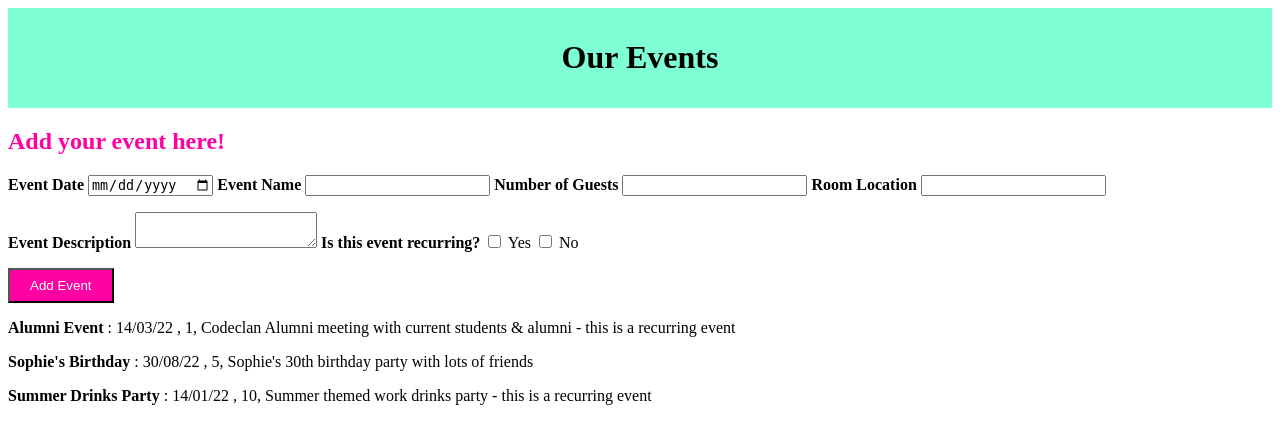
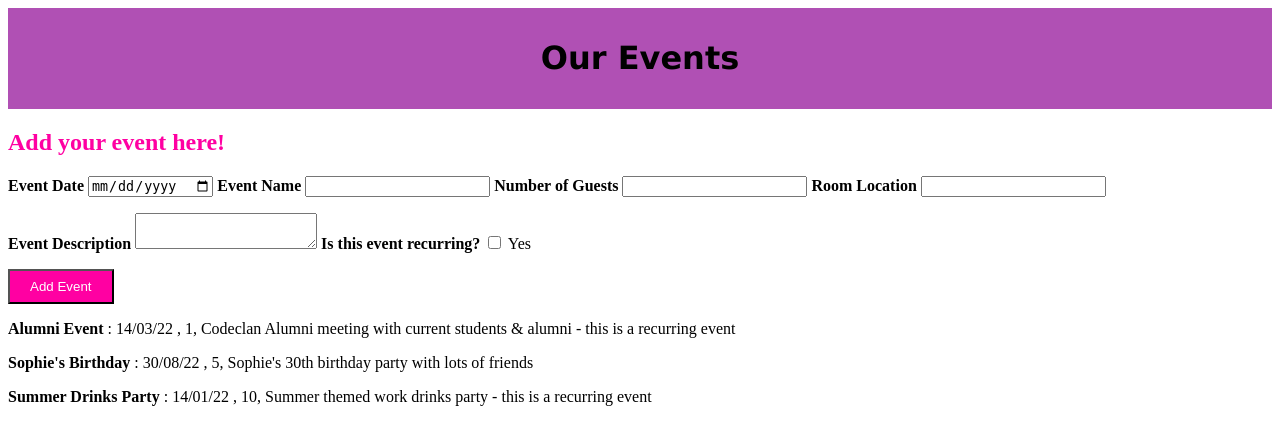
Before and after one commit to fionaberkery/events_list, a Flask app: page /events in a window 1280 px wide. Shown: the top 445 px of the page. Run offline with Flask 2, Linux system fonts and the light colour scheme.

Commit message:
final extension complete

```diff
--- a/controllers/controller.py
+++ b/controllers/controller.py
@@ -15,7 +15,12 @@ def events_page():
     event_no_of_guests = request.form["guests"]
     event_room_location = request.form["room"]
     event_description = request.form["description"]
-    is_event_recurring = request.form["recurring"]
-    new_event = Event(event_date, event_name, event_no_of_guests, event_room_location, event_description, is_event_recurring)
+
+    if "recurring" in request.form:
+        recurring = True
+    else:
+        recurring = False
+
+    new_event = Event(event_date, event_name, event_no_of_guests, event_room_location, event_description, recurring)
     add_new_event(new_event)
     return render_template('index.html', title='Home', events=events)
--- a/static/style.css
+++ b/static/style.css
@@ -1,8 +1,9 @@
 body > header {
-    background-color: aquamarine;
+    background-color: rgb(176, 80, 180);
     size : 100px;
     text-align: center;
     padding : 10px;
+    font-family: 'Lucida Sans', 'Lucida Sans Regular', 'Lucida Grande', 'Lucida Sans Unicode', Geneva, Verdana, sans-serif;
 }
 
 body > section > header {
@@ -22,3 +23,8 @@ form {
     color : white;
     padding : 8px 20px;
 }
+
+div {
+    border-radius: 5px;
+    border-color: black;
+}
--- a/templates/index.html
+++ b/templates/index.html
@@ -33,8 +33,6 @@
 
         <input type="checkbox" name="recurring" id="recurring" value="yes">
         <label for="recurring" > Yes </label>
-        <input type="checkbox" name="recurring" id="recurring" value="no">
-        <label for="recurring" > No </label>
         <p>
         <input type="submit" value="Add Event" id="submit_button">
         </p>
```
